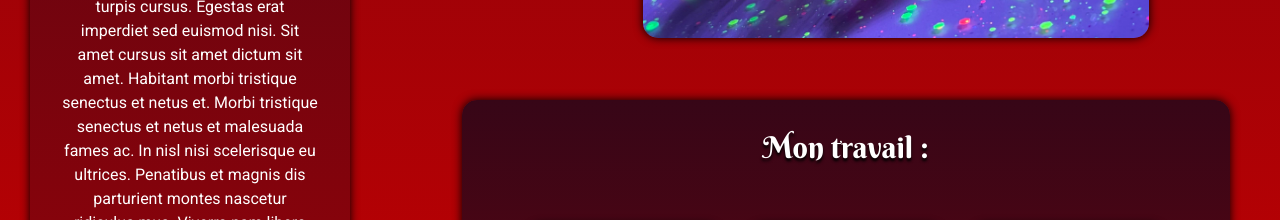
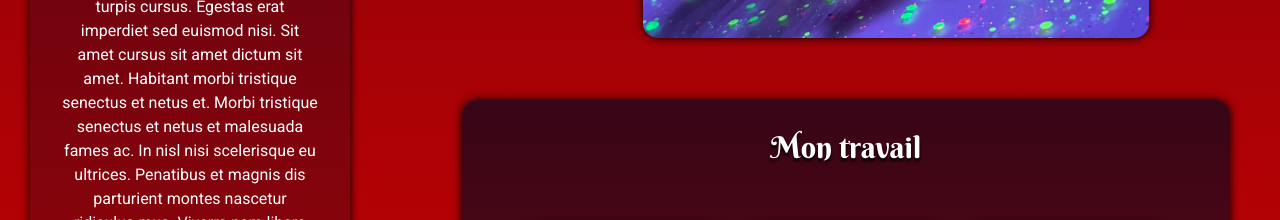
Before and after one commit to vmuller55/deerAlyxn, a React (Vite) app: page / in a window 1280 px wide. Shown: the part 1400-1620 px from the top of the page. Built offline with nearby package versions, Linux system fonts and the light colour scheme.

Commit message:
gh pages

```diff
--- a/src/components/work/Work.tsx
+++ b/src/components/work/Work.tsx
@@ -17,7 +17,7 @@ const Work = () => {
     return(
         <div className="workContainer">
             <div className="workColorBloc">
-                <h2>Mon travail :</h2>
+                <h2>Mon travail</h2>
                 <div className="photoTab">
                     {data.map((image, index) => {
                         return <img src={image} key={index} className='workImg'></img>
```
